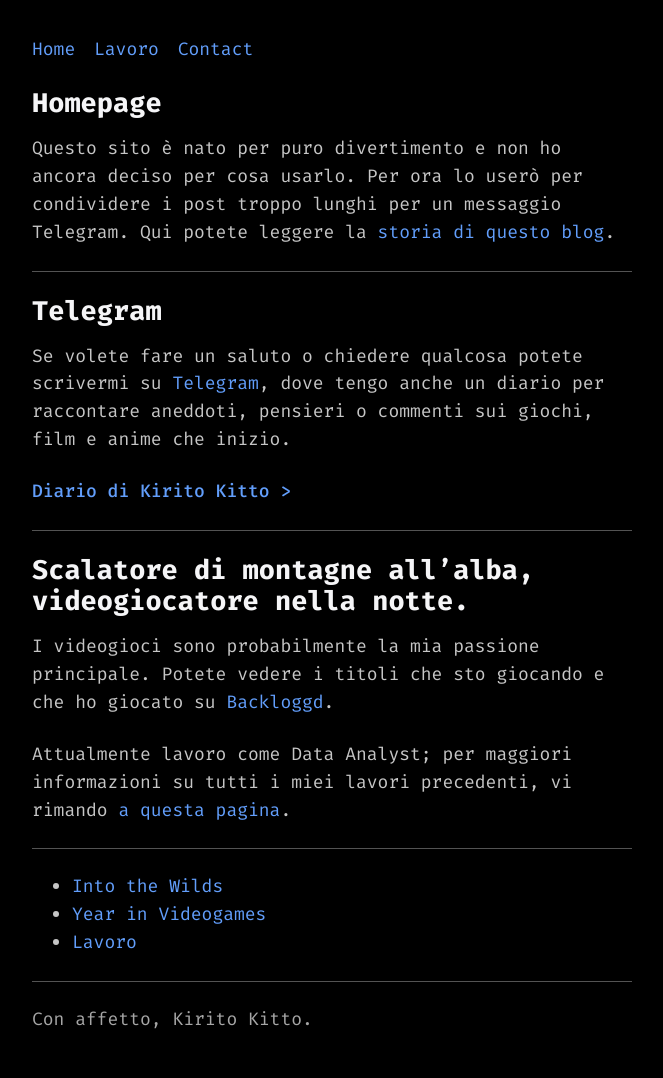
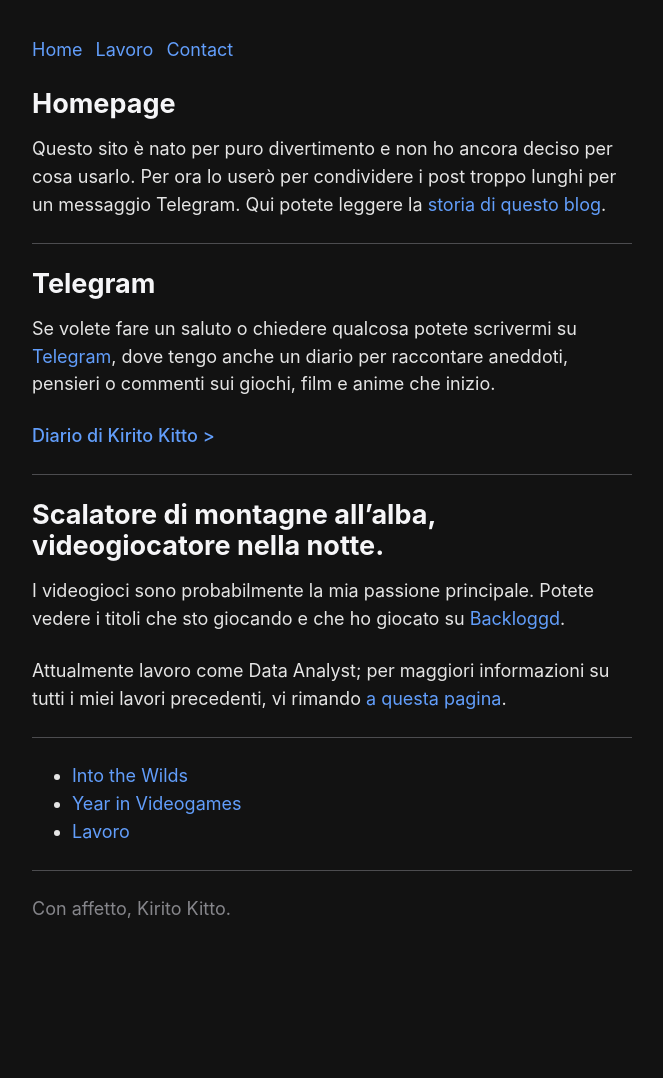
Before and after one commit to KiritoKitto/kiritokitto.github.io, a Jekyll site: the page built from index.md, in a window 1280 px wide. Shown: the whole page, without its empty margins (308-971 px from the left). Built offline with Jekyll 4.4.1, drawn with Linux system fonts in a browser that asks for light colours; some web fonts are replaced; our own code applies the rules of GitHub Pages for plain Markdown files; after the commit the page ends 966 px from its top, so only the background shows below that.

Commit message:
mobile fix

```diff
--- a/css/dark.css
+++ b/css/dark.css
@@ -1,19 +1,4 @@
 :root {
-    --font: "Fira Code", monospace;
-    --font-title: "Fira Code", monospace;
-
-    --color-background: rgb(0, 0, 0);
-    --color-background-secondary: rgb(23, 23, 23);
-
-    --color-primary: rgba(245, 245, 247,1);
-    --color-secondary: rgba(247, 247, 247, 0.8);
-    --color-tertiary: rgb(166, 166, 166);
-
-    --color-link-primary: rgb(98,158,251);
-    --color-link-secondary: rgb(255, 214, 10);
-}
-
-/*:root {
     --font: -apple-system,BlinkMacSystemFont,Segoe UI,Roboto,Oxygen-Sans,Ubuntu,Cantarell,Helvetica Neue,sans-serif;
     --font-title: -apple-system,BlinkMacSystemFont,Segoe UI,Roboto,Oxygen-Sans,Ubuntu,Cantarell,Helvetica Neue,sans-serif;
 
@@ -26,4 +11,4 @@
 
     --color-link-primary: rgb(98,158,251);
     --color-link-secondary: rgb(255, 214, 10);
-}*/
+}
--- a/css/style.css
+++ b/css/style.css
@@ -1,5 +1,5 @@
 @import url('instagram.css');
-@import url('black.css');
+@import url('dark.css');
 
 :root {
   --width: 600px;
```
